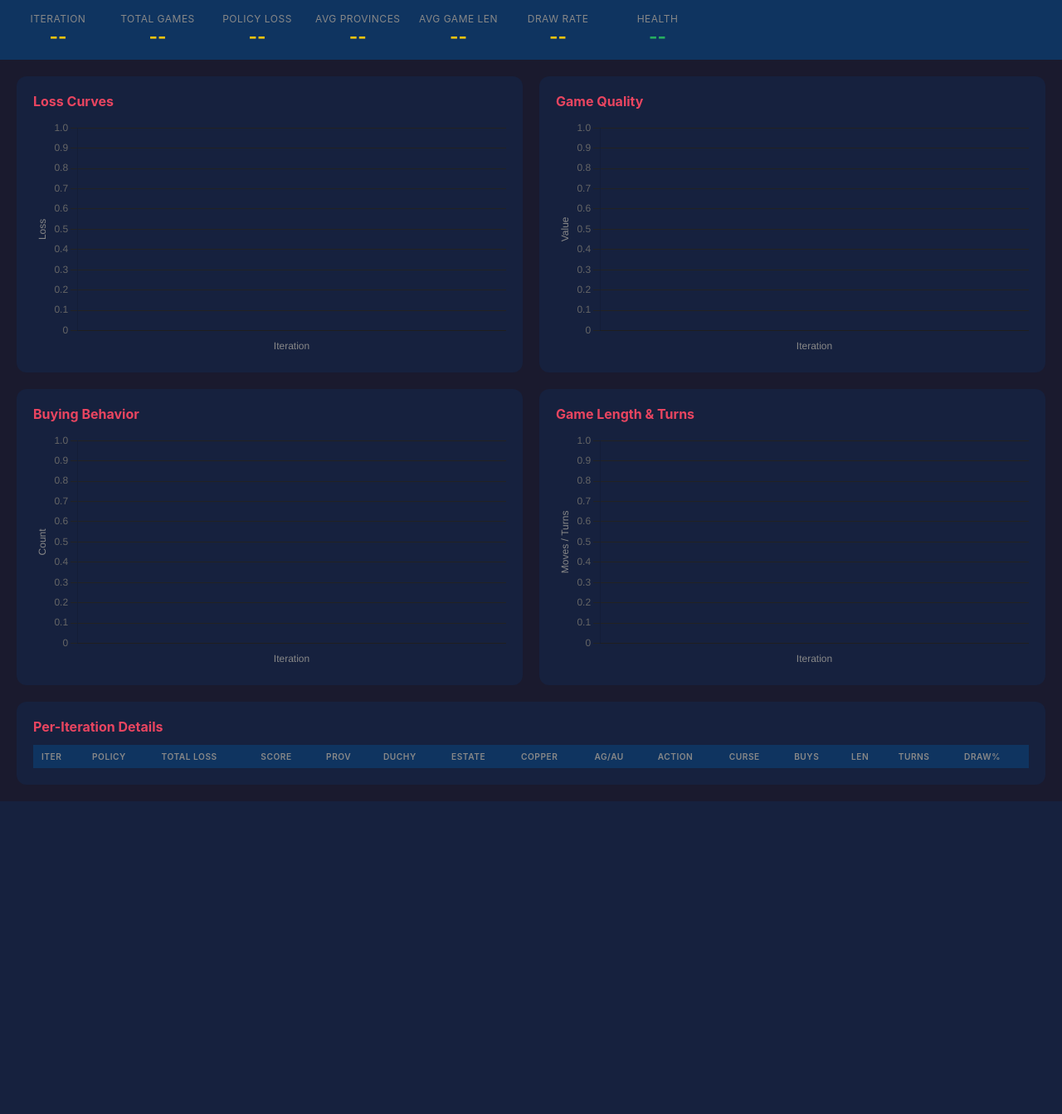
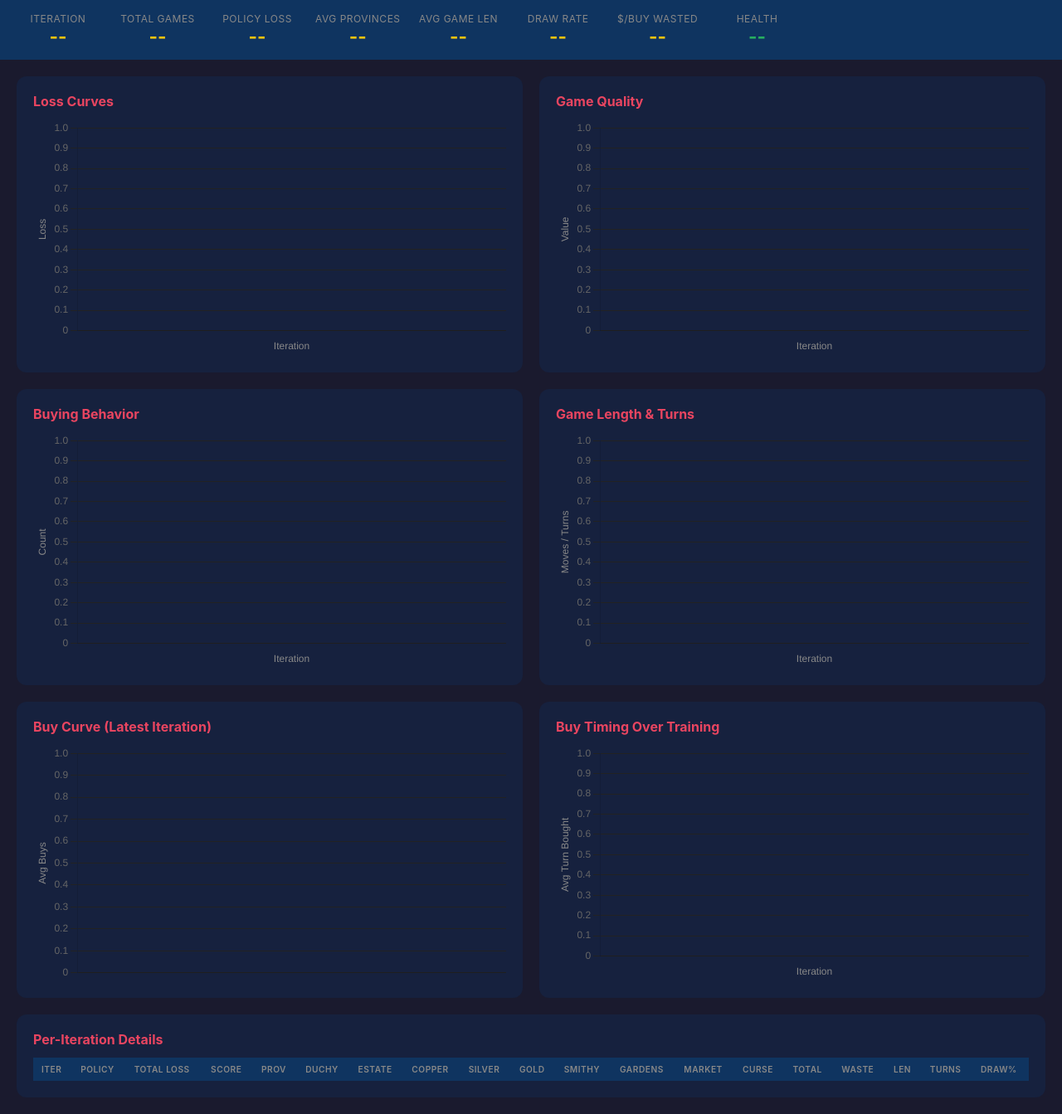
Before and after one commit to pcapriolo/mandala-rl, a Flask app: page /training/dominion in a window 1280 px wide. Shown: the part 59-1402 px from the top of the page at 83% size. Before the commit the page ends 1025 px from the top, so only its background shows below. Run offline with Flask 3, Linux system fonts and the light colour scheme; data that the repository does not hold is empty.

Commit message:
feat: update Dominion dashboard with Silver/Gold breakdown, waste tracking, buy curves
Adds individual Silver and Gold columns (replacing combined Ag/Au), $/Buy Wasted stat,
buy curve stacked bar chart, buy timing line chart, and per-card tooltip breakdowns.

Co-Authored-By: Claude Opus 4.6 <noreply@anthropic.com>

```diff
--- a/templates/dashboard_dominion.html
+++ b/templates/dashboard_dominion.html
@@ -52,6 +52,7 @@
         <div class="stat"><div class="label">Avg Provinces</div><div class="value" id="s-provinces">--</div></div>
         <div class="stat"><div class="label">Avg Game Len</div><div class="value" id="s-len">--</div></div>
         <div class="stat"><div class="label">Draw Rate</div><div class="value" id="s-draws">--</div></div>
+        <div class="stat"><div class="label">$/Buy Wasted</div><div class="value" id="s-waste">--</div></div>
         <div class="stat"><div class="label">Health</div><div class="value ok" id="s-health">--</div></div>
     </div>
 
@@ -72,6 +73,14 @@
             <h2>Game Length & Turns</h2>
             <canvas id="chart-length"></canvas>
         </div>
+        <div class="chart-card">
+            <h2>Buy Curve (Latest Iteration)</h2>
+            <canvas id="chart-buycurve"></canvas>
+        </div>
+        <div class="chart-card">
+            <h2>Buy Timing Over Training</h2>
+            <canvas id="chart-buytiming"></canvas>
+        </div>
     </div>
 
     <div class="table-card">
@@ -87,10 +96,14 @@
                     <th>Duchy</th>
                     <th>Estate</th>
                     <th>Copper</th>
-                    <th>Ag/Au</th>
-                    <th>Action</th>
+                    <th>Silver</th>
+                    <th>Gold</th>
+                    <th>Smithy</th>
+                    <th>Gardens</th>
+                    <th>Market</th>
                     <th>Curse</th>
-                    <th>Buys</th>
+                    <th>Total</th>
+                    <th>Waste</th>
                     <th>Len</th>
                     <th>Turns</th>
                     <th>Draw%</th>
@@ -102,7 +115,7 @@
 
 <script>
 const API = '{{ api_base }}';
-let lossChart, qualityChart, buysChart, lengthChart;
+let lossChart, qualityChart, buysChart, lengthChart, buyCurveChart, buyTimingChart;
 
 let iterData = []; // store for tooltip lookups
 
@@ -129,18 +142,25 @@ const buysChartOpts = () => ({
                     const idx = items[0].dataIndex;
                     const d = iterData[idx];
                     if (!d) return '';
+                    const tb = d.top_buys || {};
+                    const silver = d.avg_silver ?? d.avg_treasures ?? 0;
+                    const gold = d.avg_gold ?? 0;
                     const lines = [
                         '',
                         '── Buy Breakdown ──',
-                        `Provinces:    ${d.avg_provinces.toFixed(2)}`,
-                        `Duchies:      ${(d.avg_duchies || 0).toFixed(2)}`,
-                        `Estates:      ${(d.avg_estates || 0).toFixed(2)}`,
-                        `Copper:       ${(d.avg_copper || 0).toFixed(2)}`,
-                        `Silver/Gold:  ${d.avg_treasures.toFixed(2)}`,
-                        `Action Cards: ${(d.avg_action_buys || 0).toFixed(2)}`,
-                        `Curses:       ${(d.avg_curses || 0).toFixed(2)}`,
+                        `Provinces:    ${(d.avg_provinces||0).toFixed(2)}`,
+                        `Duchies:      ${(d.avg_duchies||0).toFixed(2)}`,
+                        `Estates:      ${(d.avg_estates||0).toFixed(2)}`,
+                        `Copper:       ${(d.avg_copper||0).toFixed(2)}`,
+                        `Silver:       ${silver.toFixed(2)}${d.avg_silver == null ? ' *' : ''}`,
+                        `Gold:         ${gold.toFixed(2)}`,
+                        `Smithy:       ${(tb.Smithy||0).toFixed(2)}`,
+                        `Gardens:      ${(tb.Gardens||0).toFixed(2)}`,
+                        `Market:       ${(tb.Market||0).toFixed(2)}`,
+                        `Curses:       ${(d.avg_curses||0).toFixed(2)}`,
                         `────────────`,
                         `Total Buys:   ${d.avg_buys.toFixed(2)}`,
+                        ...(d.avg_silver == null ? ['', '* Silver = Ag+Au combined (old data)'] : []),
                     ];
                     return lines.join('\n');
                 },
@@ -173,6 +193,19 @@ function initCharts() {
     lengthChart = new Chart(document.getElementById('chart-length'), {
         type: 'line', data: { labels: [], datasets: [] }, options: chartOpts('Moves / Turns')
     });
+    buyCurveChart = new Chart(document.getElementById('chart-buycurve'), {
+        type: 'bar', data: { labels: [], datasets: [] }, options: {
+            responsive: true,
+            plugins: { legend: { labels: { color: '#888', font: { size: 11 } } } },
+            scales: {
+                x: { stacked: true, ticks: { color: '#666' }, grid: { color: '#222' } },
+                y: { stacked: true, title: { display: true, text: 'Avg Buys', color: '#888' }, ticks: { color: '#666' }, grid: { color: '#222' } }
+            }
+        }
+    });
+    buyTimingChart = new Chart(document.getElementById('chart-buytiming'), {
+        type: 'line', data: { labels: [], datasets: [] }, options: chartOpts('Avg Turn Bought')
+    });
 }
 
 async function refresh() {
@@ -192,6 +225,7 @@ async function refresh() {
     document.getElementById('s-provinces').textContent = latest.avg_provinces.toFixed(2);
     document.getElementById('s-len').textContent = latest.avg_len.toFixed(0);
     document.getElementById('s-draws').textContent = (latest.draw_rate * 100).toFixed(0) + '%';
+    document.getElementById('s-waste').textContent = (latest.avg_coins_wasted != null) ? latest.avg_coins_wasted.toFixed(2) : '--';
 
     const health = latest.avg_len >= 500 ? (latest.iteration < 30 ? 'EARLY' : 'STALLED') : 'LEARNING';
     const el = document.getElementById('s-health');
@@ -223,9 +257,13 @@ async function refresh() {
         makeDataset('Duchies', '#e67e22', iters.map(d => d.avg_duchies || 0)),
         makeDataset('Estates', '#95a5a6', iters.map(d => d.avg_estates || 0)),
         makeDataset('Copper', '#cd7f32', iters.map(d => d.avg_copper || 0)),
-        makeDataset('Silver/Gold', '#f1c40f', iters.map(d => d.avg_treasures)),
-        makeDataset('Action Cards', '#3498db', iters.map(d => d.avg_action_buys || 0)),
+        makeDataset('Silver', '#c0c0c0', iters.map(d => d.avg_silver ?? d.avg_treasures ?? 0)),
+        makeDataset('Gold', '#ffd700', iters.map(d => d.avg_gold ?? 0)),
+        makeDataset('Smithy', '#2ecc71', iters.map(d => (d.top_buys || {}).Smithy || 0)),
+        makeDataset('Gardens', '#27ae60', iters.map(d => (d.top_buys || {}).Gardens || 0)),
+        makeDataset('Market', '#1abc9c', iters.map(d => (d.top_buys || {}).Market || 0)),
         makeDataset('Curses', '#8e44ad', iters.map(d => d.avg_curses || 0)),
+        makeDataset('$/Wasted', '#e74c3c', iters.map(d => d.avg_coins_wasted || 0)),
     ];
     buysChart.update();
 
@@ -237,25 +275,69 @@ async function refresh() {
     ];
     lengthChart.update();
 
+    // Buy Curve (stacked bar for latest iteration)
+    const CURVE_CARDS = ['Copper','Silver','Gold','Estate','Duchy','Province','Curse','Smithy','Gardens','Market'];
+    const CURVE_COLORS = ['#cd7f32','#c0c0c0','#ffd700','#95a5a6','#e67e22','#e74c3c','#8e44ad','#2ecc71','#27ae60','#1abc9c'];
+    const curve = latest.buy_curve;
+    if (curve && curve.length >= 5) {
+        const bucketLabels = curve.map((_, i) => `T${i*5+1}-${(i+1)*5}`);
+        buyCurveChart.data.labels = bucketLabels;
+        buyCurveChart.data.datasets = CURVE_CARDS.map((card, i) => ({
+            label: card,
+            data: curve.map(bucket => bucket[card] || 0),
+            backgroundColor: CURVE_COLORS[i],
+        }));
+        buyCurveChart.update();
+    }
+
+    // Buy Timing over training (line chart)
+    const timingCards = ['Province','Gold','Silver','Smithy','Gardens','Market'];
+    const timingColors = ['#e74c3c','#ffd700','#c0c0c0','#2ecc71','#27ae60','#1abc9c'];
+    const timingIters = iters.filter(d => d.buy_timing);
+    if (timingIters.length) {
+        const timingLabels = timingIters.map(d => d.iteration);
+        buyTimingChart.data.labels = timingLabels;
+        buyTimingChart.data.datasets = timingCards.map((card, i) => makeDataset(
+            card, timingColors[i], timingIters.map(d => d.buy_timing[card] || null)
+        ));
+        buyTimingChart.update();
+    }
+
     // Table
     const tbody = document.getElementById('iter-table');
-    tbody.innerHTML = iters.slice().reverse().map(d => `<tr>
+    tbody.innerHTML = iters.slice().reverse().map(d => {
+        const tb = d.top_buys || {};
+        const prov = d.avg_provinces || 0;
+        const duchy = d.avg_duchies || 0;
+        const estate = d.avg_estates || 0;
+        const copper = d.avg_copper || 0;
+        const silver = d.avg_silver ?? d.avg_treasures ?? 0;
+        const gold = d.avg_gold ?? 0;
+        const smithy = tb.Smithy || 0;
+        const gardens = tb.Gardens || 0;
+        const market = tb.Market || 0;
+        const curse = d.avg_curses || 0;
+        return `<tr>
         <td>${d.iteration}</td>
         <td>${d.policy.toFixed(4)}</td>
         <td>${d.total.toFixed(4)}</td>
         <td>${d.avg_score.toFixed(1)}</td>
-        <td>${d.avg_provinces.toFixed(2)}</td>
-        <td>${(d.avg_duchies || 0).toFixed(2)}</td>
-        <td>${(d.avg_estates || 0).toFixed(2)}</td>
-        <td>${(d.avg_copper || 0).toFixed(2)}</td>
-        <td>${d.avg_treasures.toFixed(2)}</td>
-        <td>${(d.avg_action_buys || 0).toFixed(2)}</td>
-        <td>${(d.avg_curses || 0).toFixed(2)}</td>
+        <td>${prov.toFixed(2)}</td>
+        <td>${duchy.toFixed(2)}</td>
+        <td>${estate.toFixed(2)}</td>
+        <td>${copper.toFixed(2)}</td>
+        <td>${silver.toFixed(2)}</td>
+        <td>${gold.toFixed(2)}</td>
+        <td>${smithy.toFixed(2)}</td>
+        <td>${gardens.toFixed(2)}</td>
+        <td>${market.toFixed(2)}</td>
+        <td>${curse.toFixed(2)}</td>
         <td>${d.avg_buys.toFixed(1)}</td>
+        <td>${(d.avg_coins_wasted || 0).toFixed(2)}</td>
         <td>${d.avg_len.toFixed(0)}</td>
         <td>${d.avg_turns.toFixed(1)}</td>
         <td>${(d.draw_rate * 100).toFixed(0)}%</td>
-    </tr>`).join('');
+    </tr>`}).join('');
 }
 
 initCharts();
```
